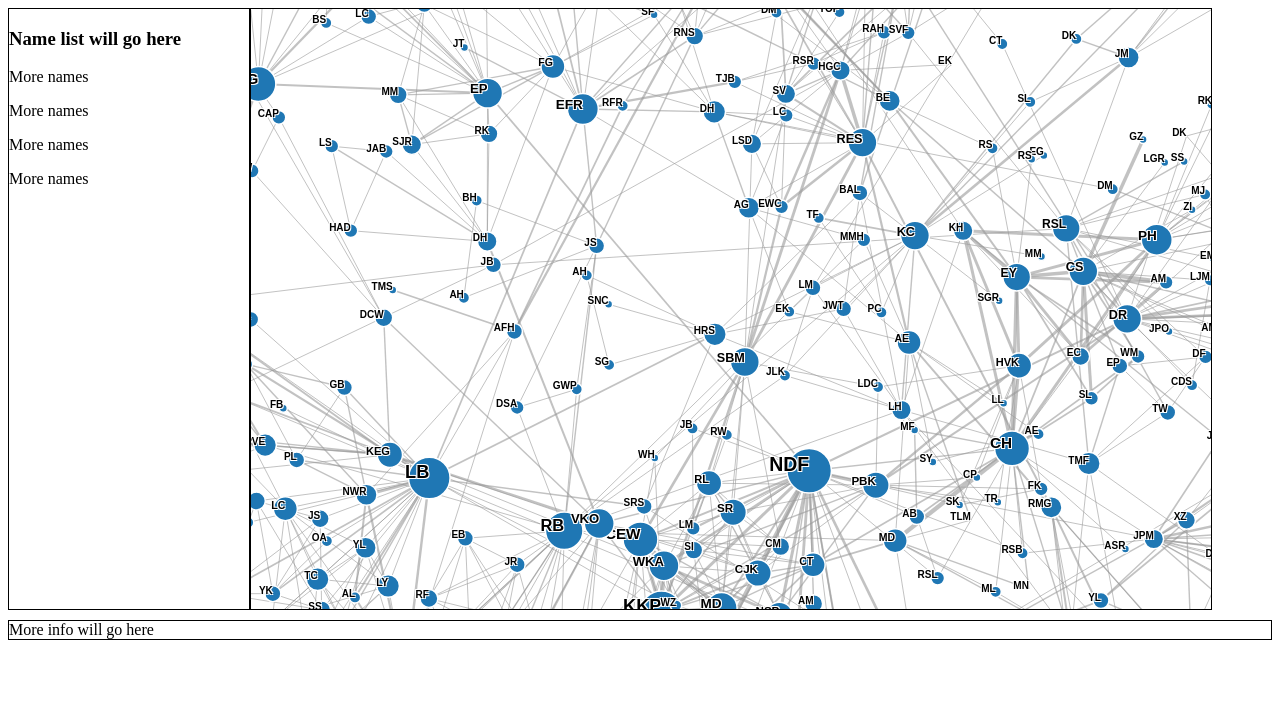
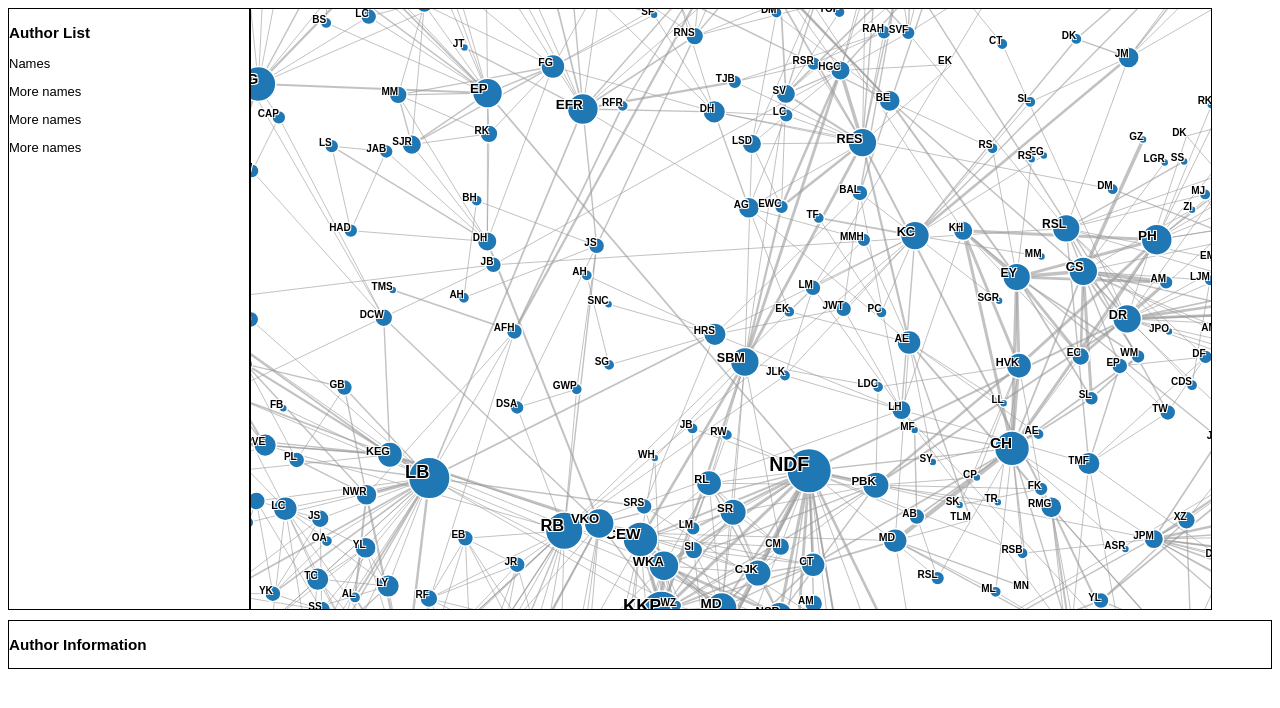
Before and after one commit to Colin-Fredericks/PER-author-graph, a plain HTML site: page index-multitool-v3.html in a window 1280 px wide. Drawn offline with Linux system fonts and the light colour scheme; animation ran at ten frames a second.

Commit message:
Finally have side-by-side working

```diff
--- a/index-multitool-v3.html
+++ b/index-multitool-v3.html
@@ -4,8 +4,8 @@
     <meta charset="utf-8" />
 </head>
 <div id="namelist" style="width: 240px; height: 600px;">
-    <h3>Name list will go here</h3>
-    <p>More names</p>
+    <h3>Author List</h3>
+    <p>Names</p>
     <p>More names</p>
     <p>More names</p>
     <p>More names</p>
@@ -15,7 +15,9 @@
 </div>
 <br clear="all"/>
 <div id="databox">
-  <div id="moreinfo">More info will go here</div>
+  <div id="moreinfo">
+    <h3>Author Information</h3>
+  </div>
 </div>
 
 <link rel='stylesheet' href='multitool/d3v4-selectable-zoomable-force-directed-graph-v3.css'>
--- a/multitool/d3v4-selectable-zoomable-force-directed-graph-v3.css
+++ b/multitool/d3v4-selectable-zoomable-force-directed-graph-v3.css
@@ -1,3 +1,7 @@
+body {
+    font: 13px sans-serif;
+}
+
 #d3_selectable_force_directed_graph {
     float:left;
 }
```
